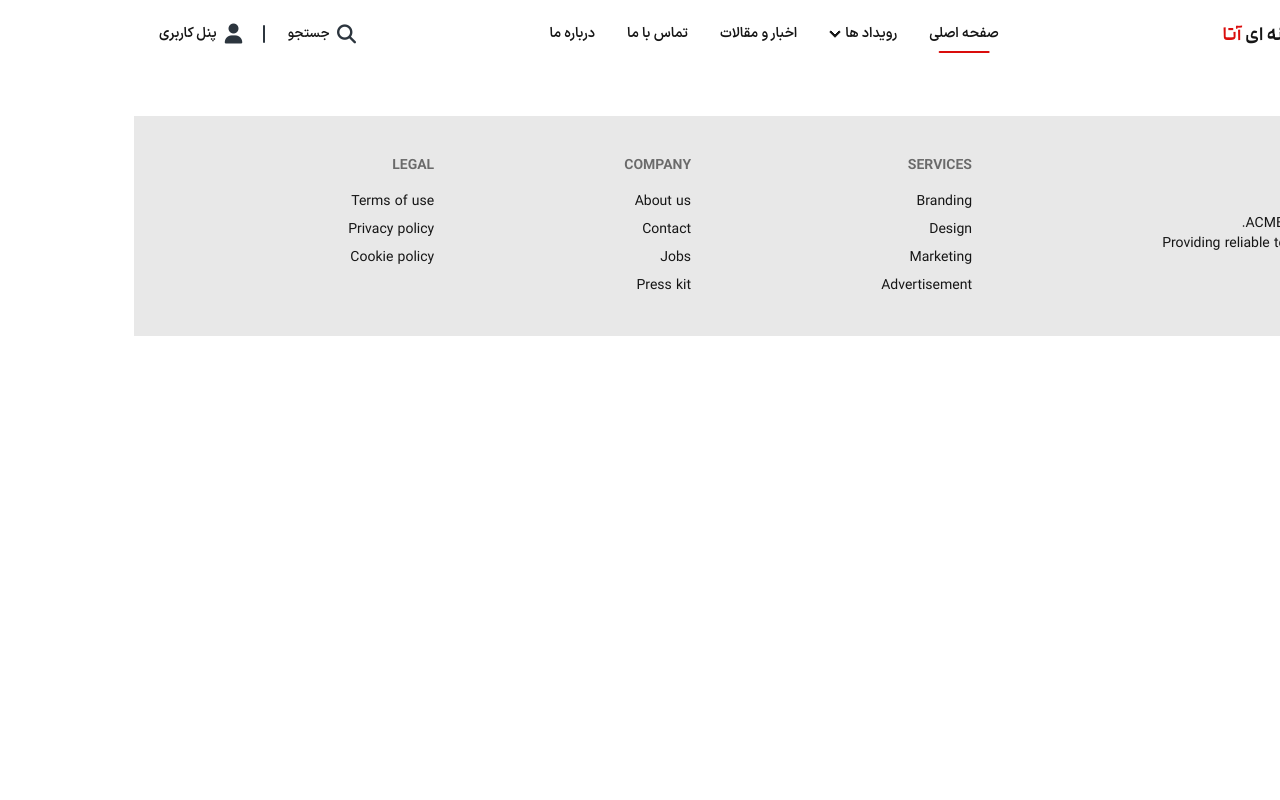
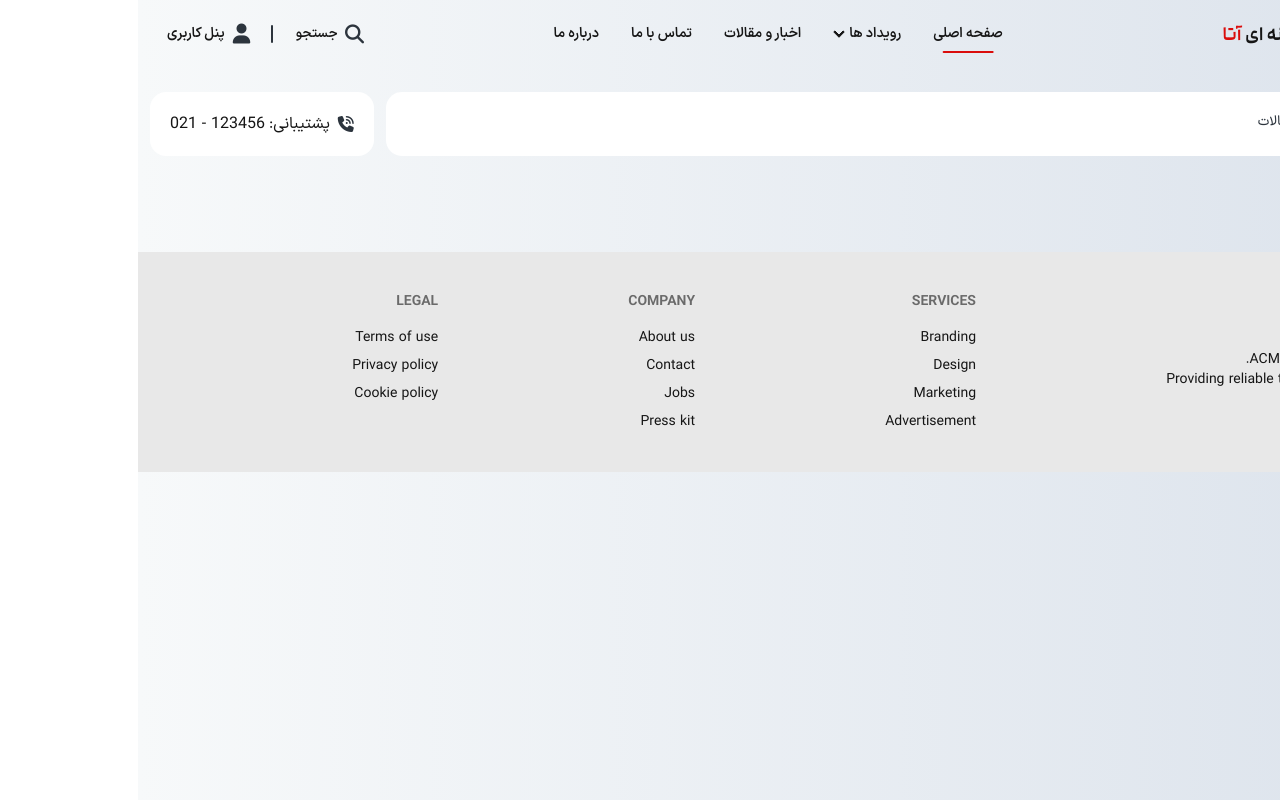
Before and after one commit to Benyaminrmb/ata-tailwind-template, a Nuxt app: page / in a window 1280 px wide. Built offline with nearby package versions, Linux system fonts and the light colour scheme.

Commit message:
(Feat): created breadcrumb.

```diff
--- a/assets/css/main.scss
+++ b/assets/css/main.scss
@@ -6,6 +6,15 @@
 body {
   direction: rtl;
   font-family: IRANSansX, sans-serif;
+  background: linear-gradient(90deg, #f7f9fa 0%, #dce3ec 100%);
+  @apply h-screen;
+}
+.dir-rtl {
+  direction: rtl;
+}
+
+.dir-ltr {
+  direction: ltr;
 }
 .menu.has-border {
   li {
@@ -20,3 +29,13 @@ body {
     }
   }
 }
+.breadcrumbs {
+  ul {
+    li {
+      @apply text-secondary/80;
+      &.active {
+        @apply text-secondary;
+      }
+    }
+  }
+}
--- /dev/null
+++ b/components/main/header/breadcrumb.vue
@@ -0,0 +1,39 @@
+<template>
+  <div class="flex w-full gap-3">
+    <div class="w-full bg-white rounded-2xl p-4 lg:p-5">
+
+      <div class="breadcrumbs p-0 w-full text-sm">
+        <ul>
+          <li >خانه</li>
+          <li class="active">اخبار و مقالات</li>
+        </ul>
+      </div>
+
+    </div>
+    <div class="w-full flex-1 items-center justify-center flex bg-white rounded-2xl gap-2 p-4 lg:p-5">
+      <main-mask
+          :active="true"
+          active-color="text-secondary"
+          class="!hidden lg:!flex"
+          icon="phone-volume"
+          s="3" />
+      <main-mask
+          :active="true"
+          active-color="text-secondary"
+          class="!flex lg:!hidden"
+          icon="phone-volume"
+      />
+      <span class="whitespace-nowrap hidden gap-1 lg:flex">
+        <span>
+          پشتیبانی:
+        </span>
+        <span class="dir-ltr">
+           021 - 123456
+        </span>
+      </span>
+
+    </div>
+  </div>
+</template>
+<script lang="ts" setup>
+</script>
--- a/components/main/header/main.vue
+++ b/components/main/header/navbar.vue
@@ -1,5 +1,5 @@
 <template>
-  <div class="navbar bg-base-100">
+  <div class="navbar px-0">
     <div class="navbar-start">
       <main-header-logo-link class="hidden lg:flex" />
       <label class="btn btn-ghost drawer-button lg:hidden" for="my-drawer">
@@ -17,11 +17,15 @@
     <div class="navbar-end h-full">
       <div class="flex flex-row h-full items-center gap-1">
         <a class="hidden lg:flex btn btn-ghost">
-          <main-mask :active="true" active-color="text-secondary" icon="magnifying-glass" />
+          <main-mask
+            :active="true"
+            active-color="text-secondary"
+            icon="magnifying-glass" />
           <span class="lg:flex hidden">جستجو</span>
         </a>
 
-        <div class="hidden lg:flex h-1/3 w-[2px] items-center justify-center bg-secondary rounded-full"></div>
+        <div
+          class="hidden lg:flex h-1/3 w-[2px] items-center justify-center bg-secondary rounded-full"></div>
         <a class="btn btn-ghost">
           <main-mask :active="true" active-color="text-secondary" icon="user" />
           <span class="lg:flex hidden"> پنل کاربری </span>
@@ -30,5 +34,4 @@
     </div>
   </div>
 </template>
-<script lang="ts" setup>
-</script>
+<script lang="ts" setup></script>
--- a/components/main/mask.vue
+++ b/components/main/mask.vue
@@ -4,7 +4,7 @@
 
 <script setup>
 // Import necessary Vue features
-import { computed, defineProps } from 'vue'
+import { computed } from 'vue'
 
 // Define props using defineProps()
 const props = defineProps({
--- a/layouts/default.vue
+++ b/layouts/default.vue
@@ -1,10 +1,13 @@
 <template>
   <div class="drawer flex flex-wrap w-full">
-    <input id="my-drawer" class="drawer-toggle" type="checkbox" />
-    <div class="drawer-content w-full">
-      <div class="flex flex-wrap w-full">
-        <main-header-main />
-        <div class="flex flex-1 h-full flex-wrap w-full grow">
+    <input id="my-drawer" class="drawer-toggle peer" type="checkbox" />
+    <div class="drawer-content w-full peer-checked:-translate-x-14 transition ease-out">
+      <div class="flex flex-wrap w-full gap-6">
+        <div class="flex flex-wrap w-full container mx-auto gap-6 px-3">
+          <main-header-navbar />
+          <main-header-breadcrumb />
+        </div>
+        <div class="flex h-full flex-wrap w-full grow container mx-auto">
           <slot />
         </div>
         <main-footer-main />
--- a/tailwind.config.js
+++ b/tailwind.config.js
@@ -7,7 +7,7 @@ export default {
             {
                 dddd: {
                     "primary": "#da0d0c",
-                    "secondary": "#2c353e",
+                    "secondary": "#2C343D",
                     "accent": "#37cdbe",
                     "neutral": "#3d4451",
                     "base-100": "#ffffff",
```
